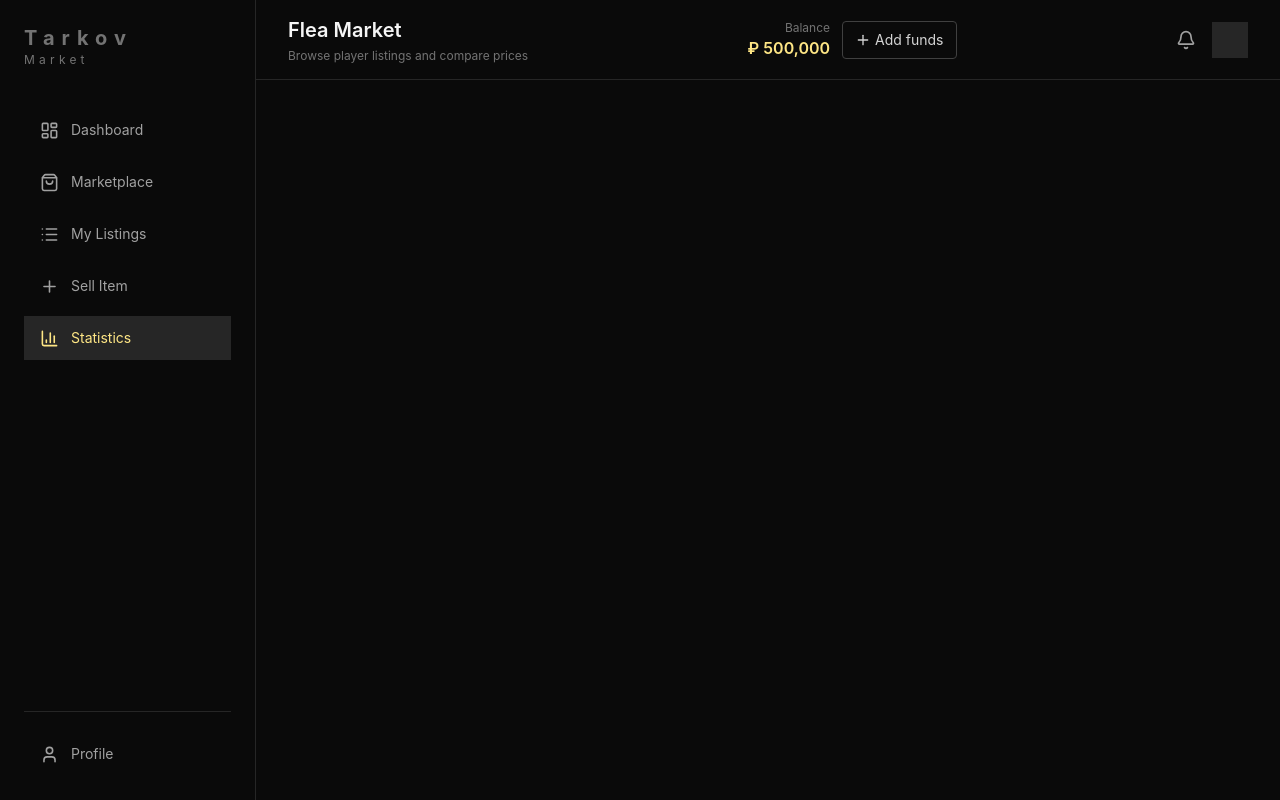
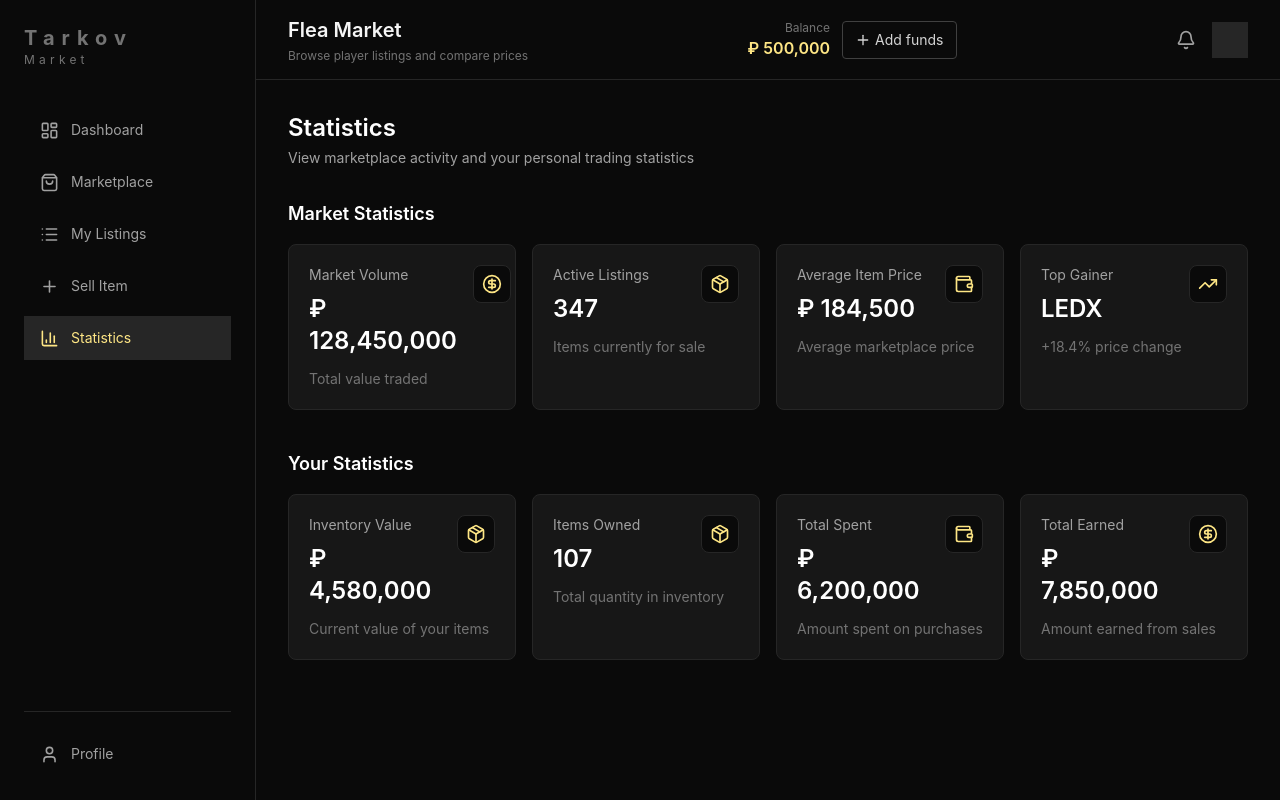
Before and after one commit to SakariasRE/tarkov-market, a React (Vite) app: page / in a window 1280 px wide. Both pictures are taken after a click on the button "Statistics". Built offline with nearby package versions, Linux system fonts and the light colour scheme.

Commit message:
statistik för marknaden, fake info tills backend är uppe

```diff
--- a/src/App.tsx
+++ b/src/App.tsx
@@ -4,6 +4,7 @@
 import Inventory from "./pages/inventory";
 import SellItem from "./pages/sellItem";
 import Market from "./pages/market";
+import Statistics from "./pages/statistics";
 
 function App() {
   const [balance, setBalance] = useState(() => {
@@ -33,6 +34,7 @@
         {currentPage === "marketplace" && <Market />}
         {currentPage === "inventory" && <Inventory />}
         {currentPage === "sell" && <SellItem />}
+        {currentPage === "statistics" && <Statistics />}
       </div>
     </div>
   );
--- /dev/null
+++ b/src/pages/statistics.tsx
@@ -0,0 +1,172 @@
+import { TrendingUp, Package, Wallet, CircleDollarSign } from "lucide-react";
+import { useState } from "react";
+import type { InventoryItem } from "../types/item";
+import { items as marketItems } from "../data/items";
+
+function Statistics() {
+  const [inventoryItems] = useState<InventoryItem[]>(() => {
+    const savedItems = localStorage.getItem("inventory");
+
+    return savedItems
+      ? JSON.parse(savedItems)
+      : [
+          { ...marketItems[0], quantity: 2 },
+          { ...marketItems[1], quantity: 5 },
+          { ...marketItems[2], quantity: 100 },
+        ];
+  });
+
+  const inventoryValue = inventoryItems.reduce(
+    (total, item) => total + item.price * item.quantity,
+    0
+  );
+
+  const itemsOwned = inventoryItems.reduce(
+    (total, item) => total + item.quantity,
+    0
+  );
+
+  // Mock-data tills backend finns
+  const marketVolume = 128450000;
+  const activeListings = 347;
+  const averageItemPrice = 184500;
+  const totalSpent = 6200000;
+  const totalEarned = 7850000;
+
+  const topGainer = {
+    name: "LEDX",
+    change: 18.4,
+  };
+
+  return (
+    <main className="flex-1 p-8">
+      <div className="mx-auto w-full max-w-[1600px]">
+        <h1 className="text-2xl font-semibold text-white">
+          Statistics
+        </h1>
+
+        <p className="mt-1 text-sm text-neutral-400">
+          View marketplace activity and your personal trading statistics
+        </p>
+
+        <section className="mt-8" aria-labelledby="market-statistics-heading">
+          <h2
+            id="market-statistics-heading"
+            className="mb-4 text-lg font-semibold text-white"
+          >
+            Market Statistics
+          </h2>
+
+          <div className="grid grid-cols-1 gap-4 sm:grid-cols-2 xl:grid-cols-4">
+            <StatCard
+              title="Market Volume"
+              value={`₽ ${marketVolume.toLocaleString()}`}
+              description="Total value traded"
+              icon={<CircleDollarSign size={20} aria-hidden="true" />}
+            />
+
+            <StatCard
+              title="Active Listings"
+              value={activeListings.toLocaleString()}
+              description="Items currently for sale"
+              icon={<Package size={20} aria-hidden="true" />}
+            />
+
+            <StatCard
+              title="Average Item Price"
+              value={`₽ ${averageItemPrice.toLocaleString()}`}
+              description="Average marketplace price"
+              icon={<Wallet size={20} aria-hidden="true" />}
+            />
+
+            <StatCard
+              title="Top Gainer"
+              value={topGainer.name}
+              description={`+${topGainer.change}% price change`}
+              icon={<TrendingUp size={20} aria-hidden="true" />}
+            />
+          </div>
+        </section>
+
+        <section className="mt-10" aria-labelledby="personal-statistics-heading">
+          <h2
+            id="personal-statistics-heading"
+            className="mb-4 text-lg font-semibold text-white"
+          >
+            Your Statistics
+          </h2>
+
+          <div className="grid grid-cols-1 gap-4 sm:grid-cols-2 xl:grid-cols-4">
+            <StatCard
+              title="Inventory Value"
+              value={`₽ ${inventoryValue.toLocaleString()}`}
+              description="Current value of your items"
+              icon={<Package size={20} aria-hidden="true" />}
+            />
+
+            <StatCard
+              title="Items Owned"
+              value={itemsOwned.toLocaleString()}
+              description="Total quantity in inventory"
+              icon={<Package size={20} aria-hidden="true" />}
+            />
+
+            <StatCard
+              title="Total Spent"
+              value={`₽ ${totalSpent.toLocaleString()}`}
+              description="Amount spent on purchases"
+              icon={<Wallet size={20} aria-hidden="true" />}
+            />
+
+            <StatCard
+              title="Total Earned"
+              value={`₽ ${totalEarned.toLocaleString()}`}
+              description="Amount earned from sales"
+              icon={<CircleDollarSign size={20} aria-hidden="true" />}
+            />
+          </div>
+        </section>
+      </div>
+    </main>
+  );
+}
+
+type StatCardProps = {
+  title: string;
+  value: string;
+  description: string;
+  icon: React.ReactNode;
+};
+
+function StatCard({
+  title,
+  value,
+  description,
+  icon,
+}: StatCardProps) {
+  return (
+    <article className="rounded-lg border border-neutral-800 bg-neutral-900 p-5">
+      <div className="flex items-start justify-between gap-4">
+        <div>
+          <p className="text-sm text-neutral-400">
+            {title}
+          </p>
+
+          <p className="mt-2 text-2xl font-semibold text-white">
+            {value}
+          </p>
+        </div>
+
+        <div className="rounded-lg border border-neutral-800 bg-neutral-950 p-2 text-amber-200">
+          {icon}
+        </div>
+      </div>
+
+      <p className="mt-3 text-sm text-neutral-500">
+        {description}
+      </p>
+    </article>
+  );
+}
+
+export default Statistics;
```
